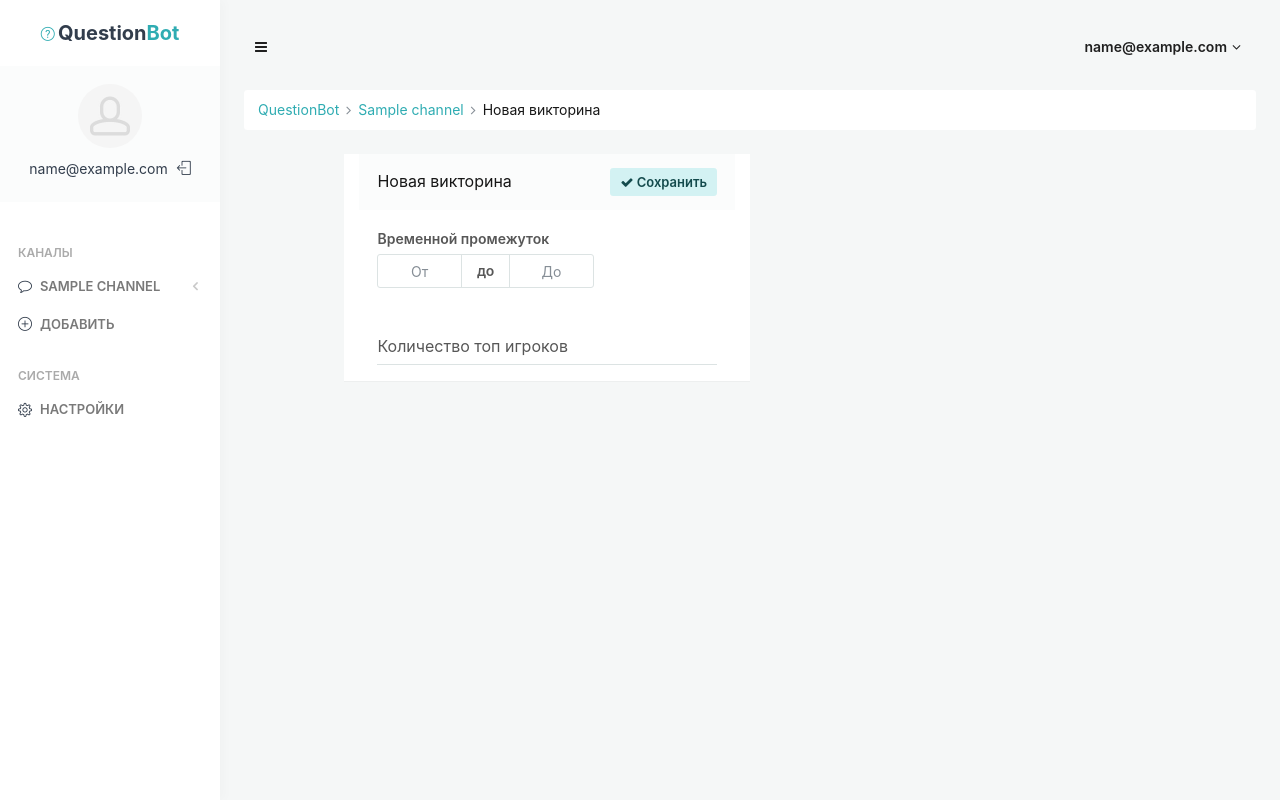
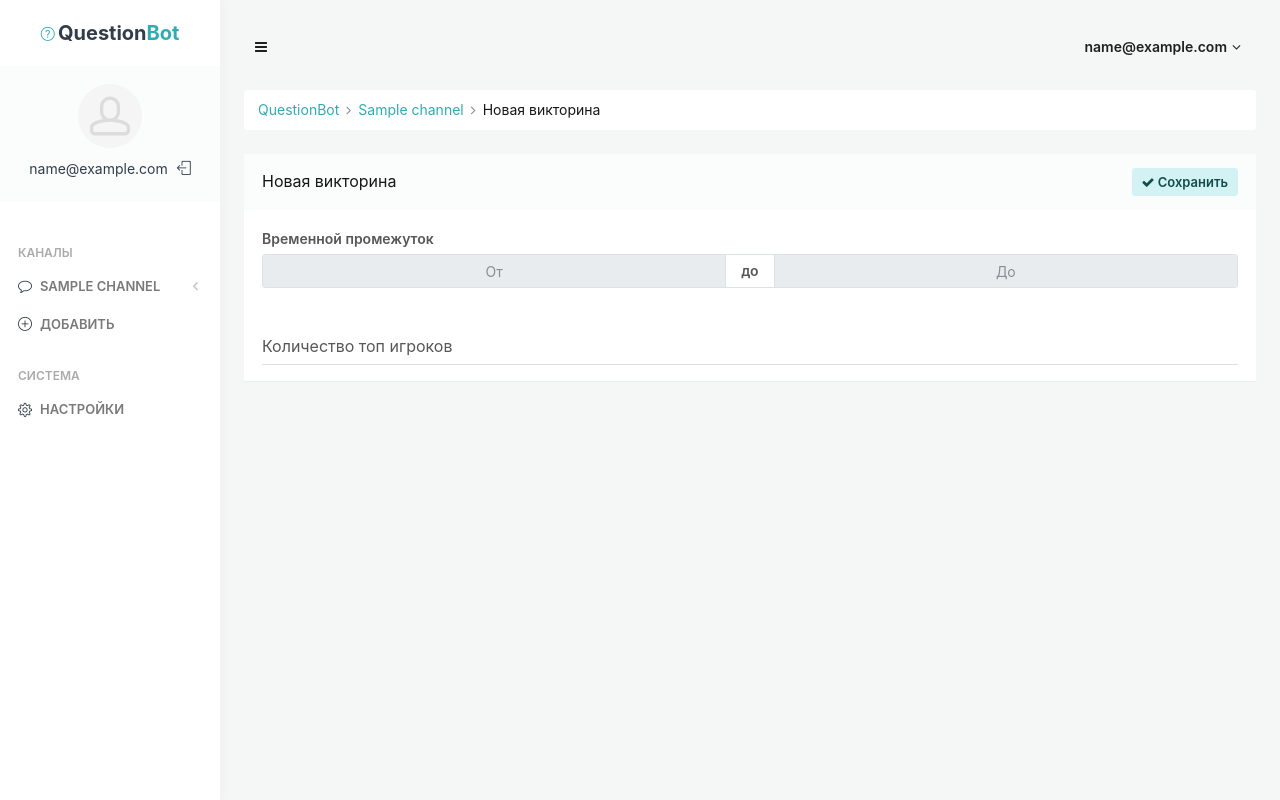
Before and after one commit to VID-STUDY/QuestionBot, a Flask app: page /channels/1/quizzes/create in a window 1280 px wide. Run offline with Flask 2, Linux system fonts and the light colour scheme; a user stored in the database is signed in; tables that the repository leaves empty hold one stand-in row (values such as "Sample post"); some libraries are stand-ins or nearby versions.

Commit message:
Fix html markup for desktop version

```diff
--- a/application/templates/admin/new-quiz.html
+++ b/application/templates/admin/new-quiz.html
@@ -16,10 +16,9 @@
     </script>
 {% endblock %}
 {% block content %}
-    <div class="d-flex justify-content-center align-items-center">
-        <form action="" method="post" class="row">
+    <form action="" method="post">
         {{ form.hidden_tag() }}
-            <div class="block col-md-6">
+        <div class="block">
             <div class="block-header block-header-default">
                 <h3 class="block-title">Новая викторина</h3>
                 <div class="block-options">
@@ -31,11 +30,11 @@
             <div class="block-content">
                 <div class="form-group row">
                     <label class="col-12" for="start_date">Временной промежуток</label>
-                        <div class="col-lg-8">
+                    <div class="col-sm-12">
                         <div class="input-daterange input-group" data-date-format="dd.mm.yyyy" data-week-start="1" data-autoclose="true" data-today-highlight="true">
-                                {{ form.start_date(class='form-control', **{'placeholder':'От', 'data-week-start':'1', 'data-autoclose':'true', 'data-today-highlight':'true'}) }}
+                            {{ form.start_date(class='form-control', **{'placeholder':'От', 'data-week-start':'1', 'data-autoclose':'true', 'data-today-highlight':'true', 'readonly': 'readonly'}) }}
                             <span class="input-group-addon font-w600 px-20">до</span>
-                                {{ form.end_date(class='form-control', **{'placeholder':'До', 'data-week-start':'1', 'data-autoclose':'true', 'data-today-highlight':'true'}) }}
+                            {{ form.end_date(class='form-control', **{'placeholder':'До', 'data-week-start':'1', 'data-autoclose':'true', 'data-today-highlight':'true', 'readonly': 'readonly'}) }}
                         </div>
                     </div>
                 </div>
@@ -51,5 +50,4 @@
             </div>
         </div>
     </form>
-    </div>
 {% endblock %}
```
Lines whose indentation alone changed are shown as unchanged.
